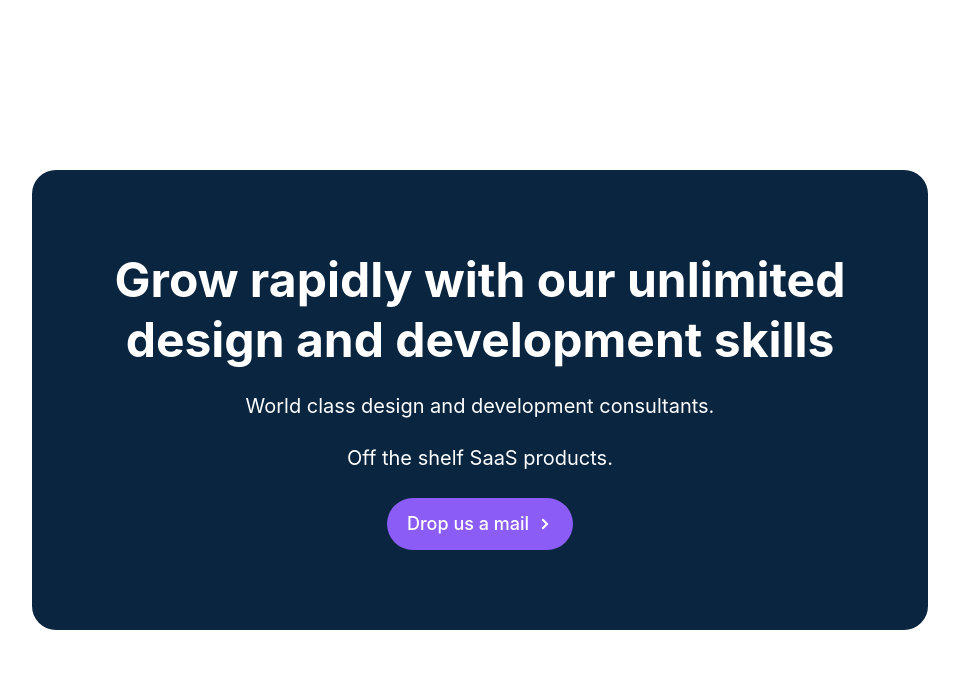
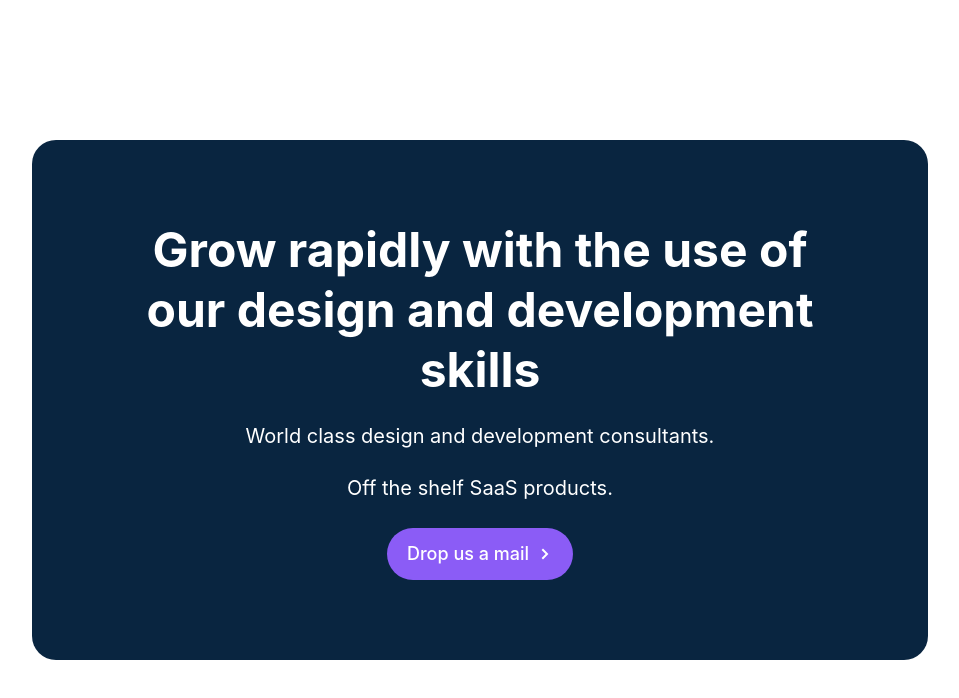
Before and after one commit to paulmorar/devpill.dk, a Next.js app: page / in a window 1280 px wide. Shown: the top 698 px of the page, without its empty margins (160-1119 px from the left). Built offline with nearby package versions, Linux system fonts and the light colour scheme.

Commit message:
Fix layout

```diff
--- a/pages/index.tsx
+++ b/pages/index.tsx
@@ -4,7 +4,7 @@ export default function Home() {
     const currentDate = new Date()
 
     return (
-        <div className="h-screen flex justify-center items-center">
+        <div className="h-screen flex justify-center items-center bg-white max-sm:bg-[#092540]">
             <Head>
                 <title>DevPill.dk</title>
                 <meta
@@ -14,10 +14,10 @@ export default function Home() {
                 <link rel="icon" href="/favicon.ico" />
             </Head>
 
-            <div className="relative flex min-h-screen flex-col justify-center overflow-hidden bg-white py-6 sm:py-12">
-                <div className="mx-auto max-w-4xl rounded-3xl bg-[#092540] p-20 text-center">
+            <div className="relative flex min-h-screen flex-col justify-center overflow-hidden py-6 sm:py-12 m-1">
+                <div className="mx-auto max-w-4xl rounded-3xl sm:bg-[#092540] p-1 text-center sm:p-20">
                     <h2 className="text-5xl font-bold leading-tight text-white">
-                        Grow rapidly with our unlimited design and development
+                        Grow rapidly with the use of our design and development
                         skills
                     </h2>
                     <p className="mt-5 text-xl leading-8 text-white">
```
